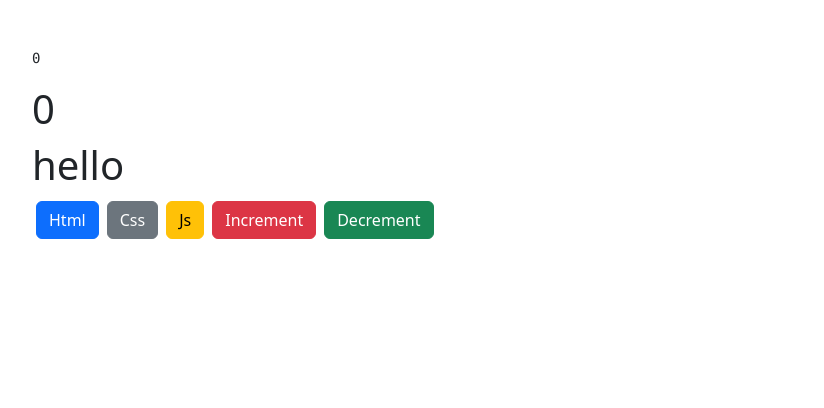
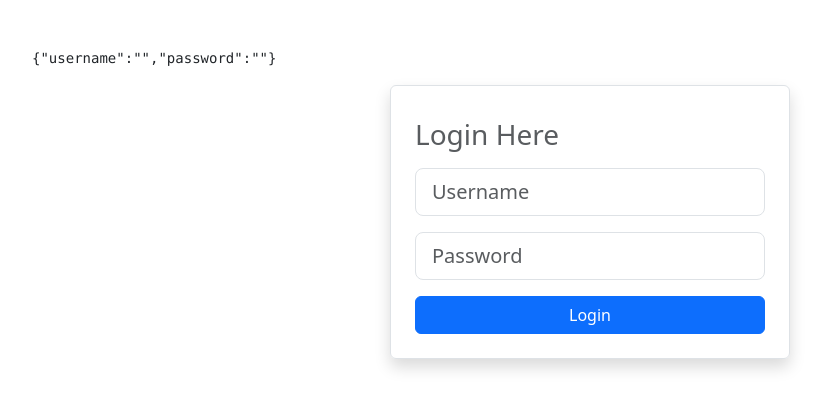
Before and after one commit to Kondareddy630/React-11, a React (Vite) app: page / in a window 1280 px wide. Shown: the top 408 px of the page, without its empty margins (50-874 px from the left). Built offline with nearby package versions, Linux system fonts and the light colour scheme.

Commit message:
app,chnage,couter,login

```diff
--- a/src/App.jsx
+++ b/src/App.jsx
@@ -3,6 +3,8 @@ import Userapp from './components/Userapp'
 import Axios from './components/Axios'
 import Style from './components/Style'
 import Counter from './components/Counter'
+import Change from './components/Change'
+import Login from './components/Login'
 
 function App() {
 
@@ -10,9 +12,10 @@ function App() {
   return (
     <div className='container mt-5'>
 
+<Login></Login>
 
 
-<Counter></Counter>
+
     </div>
   )
 }
--- /dev/null
+++ b/src/components/Change.jsx
@@ -0,0 +1,29 @@
+import React, { useEffect, useState } from 'react'
+
+function Change() {
+
+
+  const[username,setuserName]=useState("hello");
+
+
+  function changeUsername(e){
+    setuserName(e.target.value);
+  }
+
+
+
+  return (
+    <div>
+        <pre>
+            {
+                JSON.stringify(username)
+            }
+        </pre>
+
+        <input type='text' placeholder='Username' value={username} onChange={changeUsername} />
+
+    </div>
+  )
+}
+
+export default Change
--- a/src/components/Counter.jsx
+++ b/src/components/Counter.jsx
@@ -23,6 +23,29 @@ function Counter() {
 function sayJs(msg){
 setMessge(msg);
 }
+
+
+
+function elementInfo(e){
+
+    console.log(e.target);
+    console.log(e.target.id);
+    console.log(e.target.name);
+    console.log(e.target.className);
+
+console.log(e.clientX);
+console.log(e.clientY);
+
+console.log(e.altKey);
+console.log(e.ctrlKey);
+console.log(e.shiftKey);
+ console.log(e.preventDefault());
+ console.log(e.stopPropagation());
+
+
+}
+
+
 return (
 <div>
 
@@ -47,8 +70,14 @@ function Counter() {
 <button className='btn btn-warning m-1' onClick={()=>sayJs("It is used add the functionality to the webpage")}>Js</button>
 
 
-        <button className='btn btn-danger m-1' onClick={sayIncrement}>Increment</button>
+<button className='btn btn-danger m-1'  onClick={sayIncrement}>Increment</button>
 <button className='btn btn-success m-1' onClick={sayDecrement}>Decrement</button>
+
+
+<button id="hello" name="send" className='btn btn-dark' onClick={elementInfo}>Send</button>
+
+
+
 
 
 </div>
--- /dev/null
+++ b/src/components/Login.jsx
@@ -0,0 +1,76 @@
+import React, { useState } from 'react'
+
+function Login() {
+
+
+    const[login,setLogin]=useState({
+        username:"",
+        password:"",
+    })
+
+    function handleUserName(e){
+
+        setLogin({
+            ...login,
+            username:e.target.value,
+
+
+        })
+
+    }
+
+    function handlePassword(e){
+
+        setLogin({
+           ...login,
+           password:e.target.value
+        })
+
+    }
+
+    function handleSubmit(e){
+        e.preventDefault();
+        console.log(login);
+    }
+
+  return (
+    <div>
+
+        <pre>
+            {
+                JSON.stringify(login)
+            }
+        </pre>
+
+
+        <form onSubmit={handleSubmit} className='border shadow rounded-2 m-auto p-4' style={{width:"400px"}}>
+
+            <div className='mt-2'>
+                <h3 className='text-muted'>Login Here</h3>
+            </div>
+
+
+            <div className='mt-3'>
+               <input type='text' placeholder='Username' className='form-control form-control-lg' value={login.username} onChange={handleUserName}/>
+            </div>
+
+             <div className='mt-3'>
+               <input type='password' placeholder='Password' className='form-control form-control-lg' value={login.password} onChange={handlePassword}/>
+            </div>
+
+             <div className='mt-3'>
+               <input type="submit" value="Login" className='btn btn-primary w-100'/>
+            </div>
+
+
+
+        </form>
+
+
+
+
+    </div>
+  )
+}
+
+export default Login
```
Lines whose indentation alone changed are shown as unchanged.
